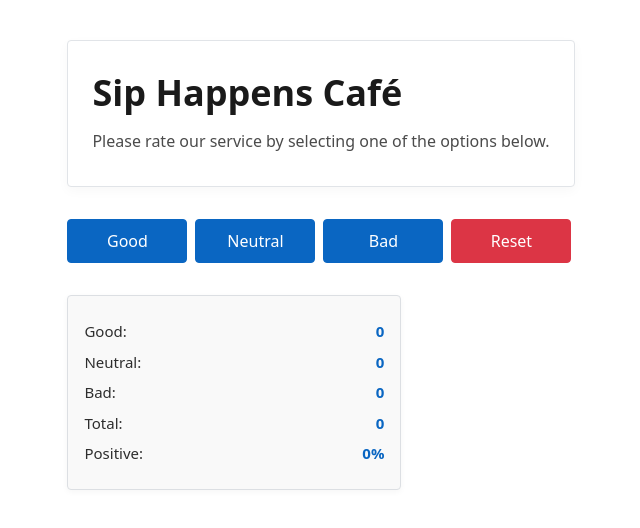
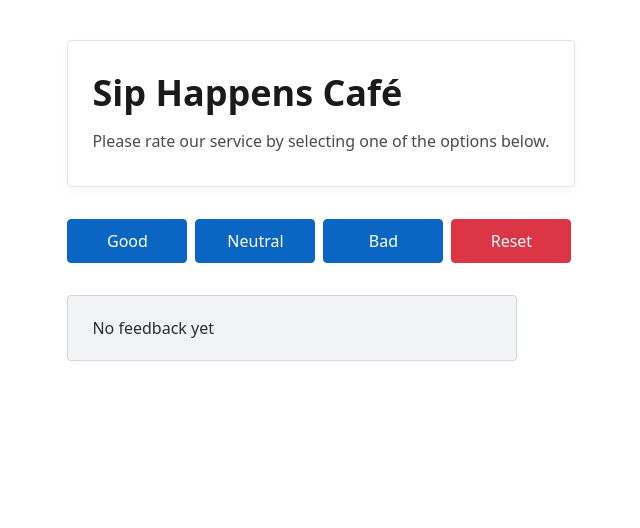
Before and after one commit to OlexTS/02-react-cafe, a React (Vite) app: page / in a window 1280 px wide. Shown: the top 528 px of the page, without its empty margins (319-959 px from the left). Built offline with nearby package versions, Linux system fonts and the light colour scheme.

Commit message:
add Notification comp

```diff
--- a/src/components/App.tsx
+++ b/src/components/App.tsx
@@ -1,9 +1,10 @@
 import { useState } from "react";
 import css from "./App.module.css";
+import type { Votes, VoteType } from "../types/votes";
 import CafeInfo from "./CafeInfo/CafeInfo";
 import VoteOptions from "./VoteOptions/VoteOptions";
-import type { Votes, VoteType } from "../types/votes";
 import VoteStats from "./VoteStats/VoteStats";
+import Notification from "./Notification/Notification";
 
 function App() {
   const [votes, setVotes] = useState<Votes>({
@@ -12,6 +13,11 @@ function App() {
     bad: 0,
   });
 
+  const totalVotes = votes.good + votes.neutral + votes.bad;
+  const positiveRate = totalVotes
+    ? Math.round((votes.good / totalVotes) * 100)
+    : 0;
+
   const handleVote = (type: VoteType) => {
     setVotes({ ...votes, [type]: votes[type] + 1 });
   };
@@ -19,12 +25,21 @@ function App() {
   const resetVotes = () => {
     setVotes({ ...votes, good: 0, neutral: 0, bad: 0 });
   };
+
   return (
     <div className={css.app}>
       <CafeInfo />
       <VoteOptions onVote={handleVote} onReset={resetVotes} canReset={true} />
-      <VoteStats votes={votes} totalVotes={0} positiveRate={0}/>
 
+      {totalVotes > 0 ? (
+        <VoteStats
+          votes={votes}
+          totalVotes={totalVotes}
+          positiveRate={positiveRate}
+        />
+      ) : (
+        <Notification />
+      )}
     </div>
   );
 }
--- /dev/null
+++ b/src/components/Notification/Notification.module.css
@@ -0,0 +1,11 @@
+.message {
+    margin: 0;
+    background-color: #f1f3f5;
+    color: #2d2d2d;
+    border: 1px solid #d3d6da;
+    border-radius: 4px;
+    padding: 20px 24px;
+    font-size: 16px;
+    max-width: 400px;
+    box-shadow: 0 1px 4px rgba(0, 0, 0, 0.02);
+  }
--- /dev/null
+++ b/src/components/Notification/Notification.tsx
@@ -0,0 +1,7 @@
+import css from "./Notification.module.css";
+
+const Notification = () => {
+  return <p className={css.message}>No feedback yet</p>;
+};
+
+export default Notification;
```
